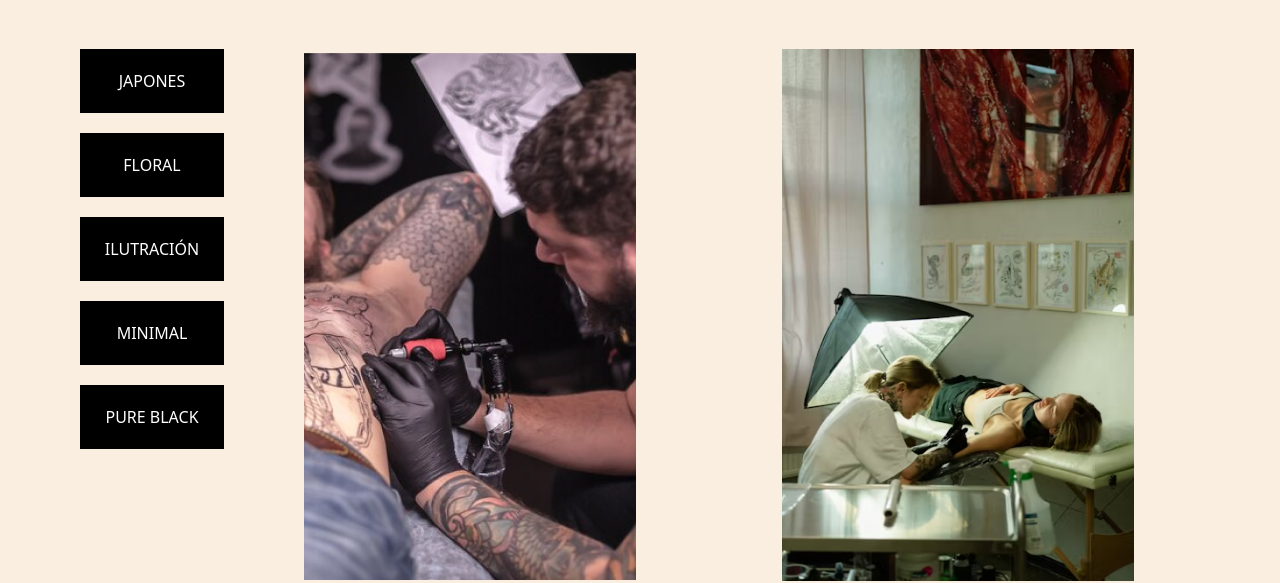
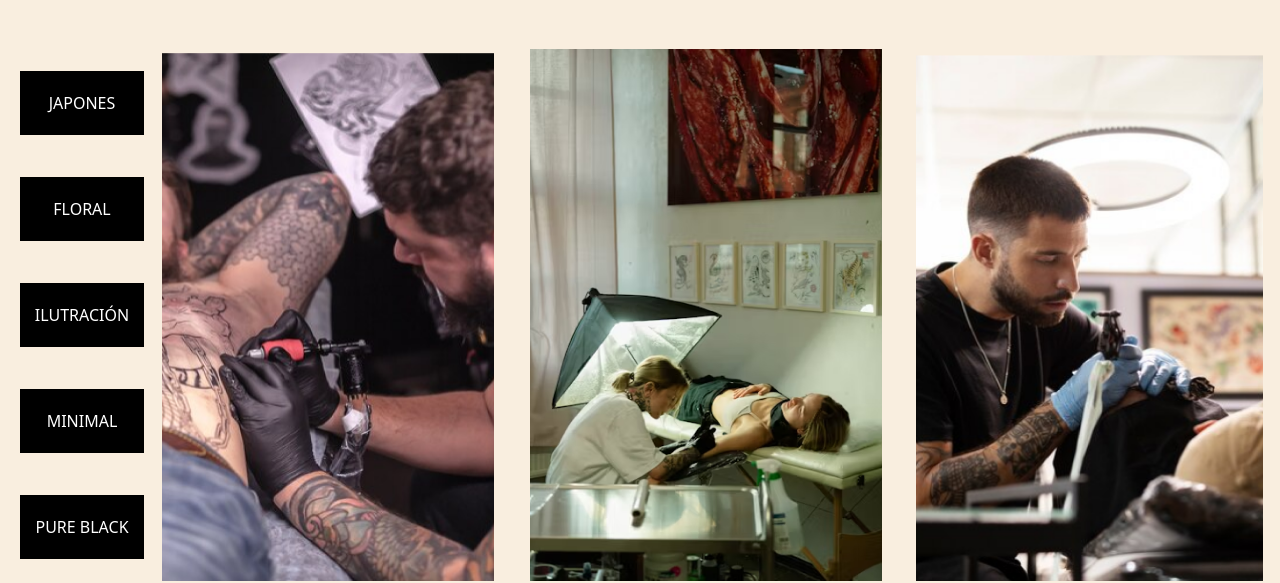
Before and after one commit to Innovaton0/Mimi-Sofm-final-project, a Vue app: page /tattooartists in a window 1280 px wide. Shown: the part 271-854 px from the top of the page. Built offline with nearby package versions, Linux system fonts and the light colour scheme.

Commit message:
tattooArtists page design ready for api

```diff
--- a/src/components/TattooArtists.vue
+++ b/src/components/TattooArtists.vue
@@ -7,19 +7,26 @@
             <Search></Search>
         </div>
         <div class="col-start-2 lg:col-start-3 col-end-4 row-start-1 row-end-3 flex justify-end">
-            <img class="w-[30rem] h-[30rem] -translate-y-32" src="../assets/tattooArtistsImages/tattoo-tool2.png" alt="tattoo-tool">
+            <img v-if="!category" class="w-[30rem] h-[30rem] -translate-y-32" src="../assets/tattooArtistsImages/tattoo-tool2.png" alt="tattoo-tool">
+            <img v-if="category" class="h-[66rem]" src="../assets/tattooArtistsImages/tattoo-artist-big.png" alt="">
         </div>
     </header>
     <main class="bg-[#F9EEDF] h-screen">
 
-        <section class="bg-[rgb(249,238,223)] pt-20 flex flex-row flex-wrap justify-around px-20 gap-20">
-            <ul class="w-36 text-white flex flex-col gap-5">
-                <li class="bg-black py-5 text-center" v-for="label in labels" :key="label.labels">{{ label }}</li>
-            </ul>
-            <div v-for="(img, index) in images" :key="index" class="flex-auto">
+        <section class="flex flex-row justify-around md:justify-normal flex-wrap pt-20">
+            <div class="md:w-36 text-white flex flex-wrap justify-evenly md:flex-col gap-1 md:gap-5 ps-5">
+                <button @click="category = label" class="bg-black py-5 px-2 text-center" v-for="label in labels" :key="label.labels">{{ label }}</button>
+            </div>
+            <div v-for="(img, index) in images" :key="index" v-if="!category" class="bg-[rgb(249,238,223)] flex flex-row justify-around flex-auto pt-10 sm:pt-0 sm:gap-4">
                 <img :src="img.image" :alt="img.alternative">
             </div>
-
+           <div v-if="category" class="w-[50rem] ms-16">
+              <div v-for="(mediumImg, index) in apiImages" @click="bigImage = mediumImg" :key="index" class="border-2 border-yellow-600">{{mediumImg}}</div>
+           </div>
+           <div v-if="bigImage" class="border-2 border-purple-700 ms-32 w-[30rem]">
+            <img src="" alt="">
+            <p>qqhwfhqjgw <router-link to="/tattooartists/:id" class="underline">Click Aquí</router-link></p>
+           </div>
         </section>
     </main>
 </template>
@@ -28,6 +35,7 @@
 import artist1 from '../assets/tattooArtistsImages/artist1.png';
 import artist2 from '../assets/tattooArtistsImages/artist2.png';
 import artist3 from '../assets/tattooArtistsImages/artist3.png';
+import apiExample from "../assets/tattooArtistsImages/api-example.png";
     export default {
         name: "TattooArtists",
         data() {
@@ -36,7 +44,10 @@ import artist3 from '../assets/tattooArtistsImages/artist3.png';
           images: [{image: artist1 , alternative: "male tattoo artist drawing on belly side"},
           {image: artist2 , alternative: "female tattoo , tattooing on a hand"},
           {image: artist3 , alternative: "male tattoo artist drawing on shoulder"}
-          ]
+          ],
+          apiImages: [apiExample],
+          category: "",
+          bigImage: ""
         }
     }
     }
```
Also changed, not shown: src/assets/tattooArtistsImages/api-example.png (added), src/assets/tattooArtistsImages/tattoo-artist-big.png (added).
